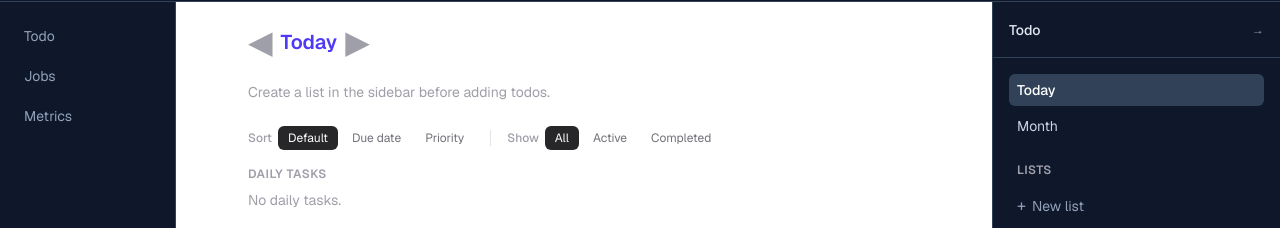
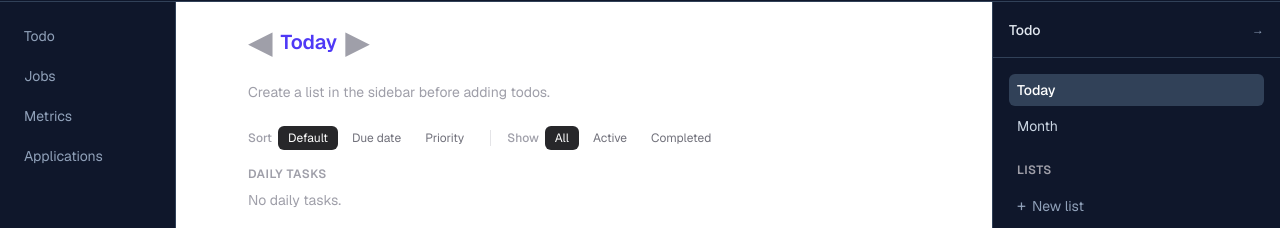
Before and after one commit to Jonathanko52/personal-interface, a Next.js app: page / in a window 1280 px wide. Shown: the part 54-282 px from the top of the page. Built offline with nearby package versions, Linux system fonts and the light colour scheme.

Commit message:
adding new panel

```diff
--- a/app/components/NavigationPanel.tsx
+++ b/app/components/NavigationPanel.tsx
@@ -40,6 +40,9 @@ export default function NavigationPanel({ onSelect }: NavigationPanelProps) {
       <Link href="/metrics" className={itemClass}>
         Metrics
       </Link>
+      <Link href="/applications" className={itemClass}>
+        Applications
+      </Link>
     </nav>
   );
 }
```
